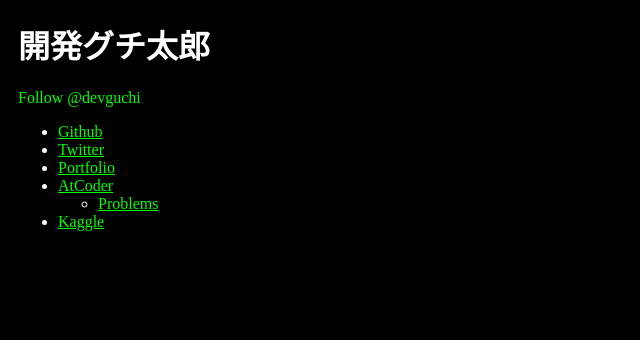
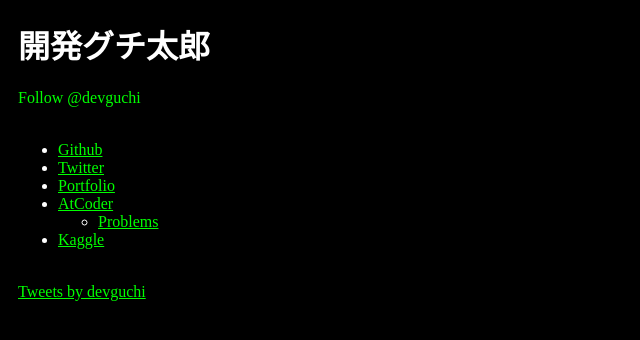
Before and after one commit to devguchi/mysite, a Vue app: page / in a window 1280 px wide. Shown: the top 340 px of the page, without its empty margins (0-640 px from the left). Built offline with nearby package versions, Linux system fonts and the light colour scheme.

Commit message:
added twitter widget

```diff
--- a/src/components/Header.vue
+++ b/src/components/Header.vue
@@ -9,16 +9,12 @@
   >
     Follow @devguchi
   </a>
+  <br /><br />
 </template>
 
 <script>
 export default {
   name: 'header',
-  mounted() {
-    let tweetScript = document.createElement('script')
-    tweetScript.setAttribute('src', 'https://platform.twitter.com/widgets.js')
-    document.head.appendChild(tweetScript)
-  },
 }
 </script>
 
--- /dev/null
+++ b/src/components/Twitter.vue
@@ -0,0 +1,18 @@
+<template>
+  <br />
+  <a
+    class="twitter-timeline"
+    data-width="300"
+    data-height="600"
+    data-theme="dark"
+    href="https://twitter.com/devguchi?ref_src=twsrc%5Etfw"
+  >
+    Tweets by devguchi
+  </a>
+</template>
+
+<script>
+export default {
+  name: 'twitter',
+}
+</script>
--- a/src/layouts/Default.vue
+++ b/src/layouts/Default.vue
@@ -8,5 +8,10 @@
 export default {
   name: 'default',
   components: { Header },
+  mounted() {
+    let tweetScript = document.createElement('script')
+    tweetScript.setAttribute('src', 'https://platform.twitter.com/widgets.js')
+    document.head.appendChild(tweetScript)
+  },
 }
 </script>
--- a/src/pages/Home.vue
+++ b/src/pages/Home.vue
@@ -29,13 +29,15 @@
         <a href="https://www.kaggle.com/devguchi" target="_blank"> Kaggle </a>
       </li>
     </ul>
+    <Twitter />
   </Default>
 </template>
 
 <script>
 import Default from '@/layouts/Default'
+import Twitter from '@/components/Twitter'
 export default {
   name: 'Home',
-  components: { Default },
+  components: { Default, Twitter },
 }
 </script>
```
